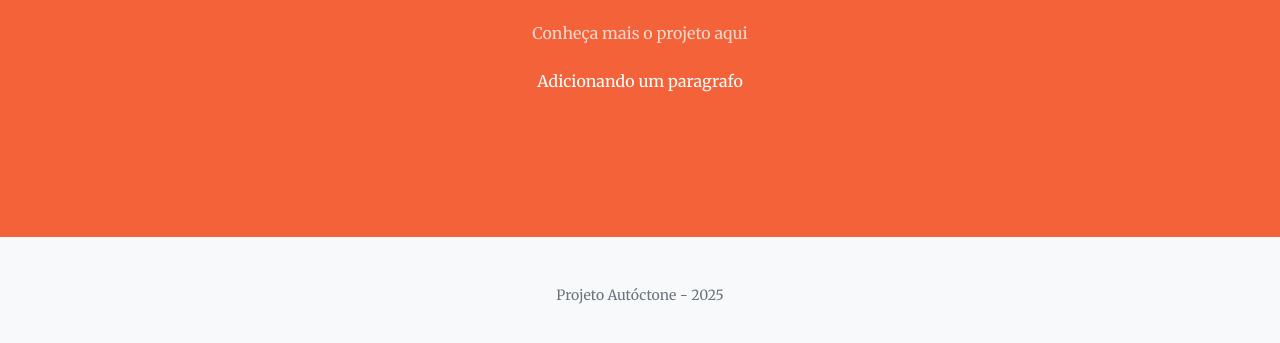
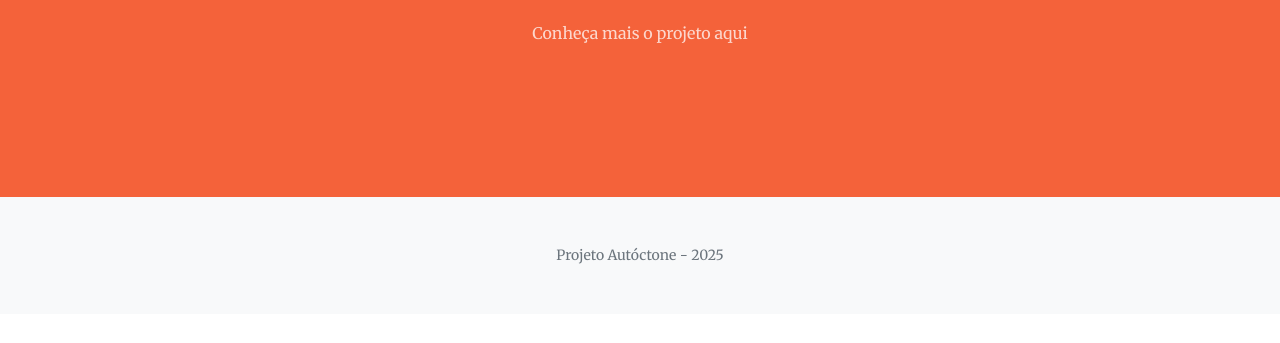
Before and after one commit to brenoaug/recode-projeto-social, a plain HTML site: page sobre.html in a window 1280 px wide. Shown: the part 197-540 px from the top of the page. Drawn offline with nearby package versions, Linux system fonts and the light colour scheme.

Commit message:
removendo o paragrafao de exemplo

```diff
--- a/sobre.html
+++ b/sobre.html
@@ -46,7 +46,6 @@
             <h2 class="text-white mt-0">Sobre o Projeto</h2>
             <hr class="divider divider-light" />
             <p class="text-white-75 mb-4">Conheça mais o projeto aqui</p>
-            <p class="text-white">Adicionando um paragrafo</p>
           </div>
         </div>
       </div>
```
